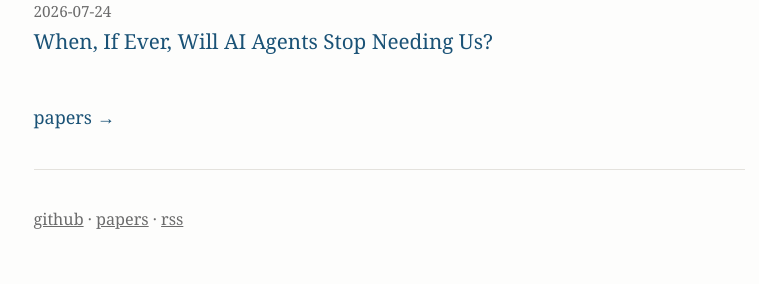
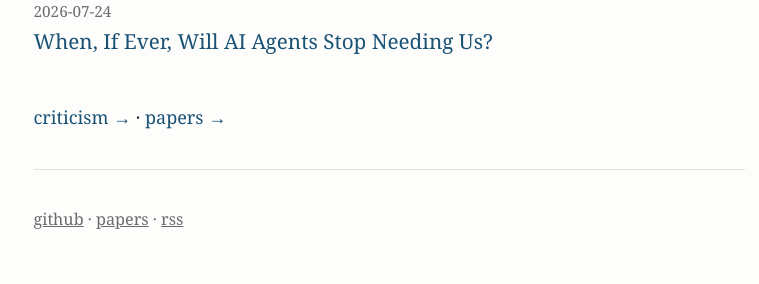
Before and after one commit to MajorLift/blog, a Jekyll site: the page built from index.md, in a window 1280 px wide. Shown: the part 634-918 px from the top of the page, without its empty margins (251-1010 px from the left). Built offline with Jekyll 4.4.1, drawn with Linux system fonts in a browser that asks for light colours.

Commit message:
Restore the landing-page link to the criticism section
The section was republished in 6e1471e and every URL has returned 200
since, but the homepage carried no link to it. The link was removed in
4a083ee when the posts were withheld, and putting the posts back did not
put it back. The section has been live and unreachable.

The `unless` filter in the post list stays: criticism posts belong on
their own page, not in the essay list.

```diff
--- a/index.md
+++ b/index.md
@@ -16,4 +16,4 @@ layout: default
 {% endunless %}{% endfor %}
 </ul>
 
-<p><a href="{{ '/papers/' | relative_url }}">papers &rarr;</a></p>
+<p><a href="{{ '/criticism/' | relative_url }}">criticism &rarr;</a> &middot; <a href="{{ '/papers/' | relative_url }}">papers &rarr;</a></p>
```
